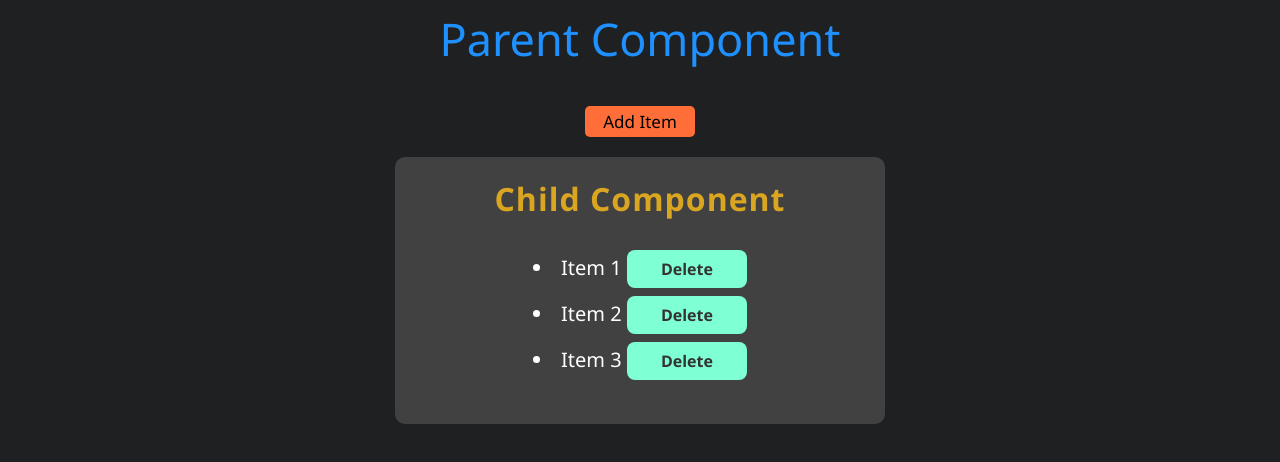
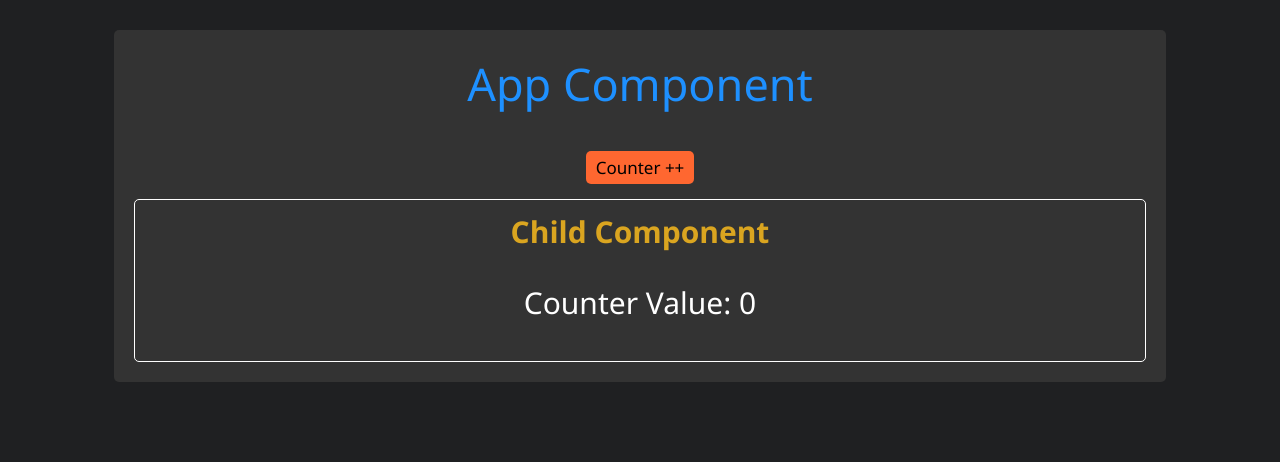
Before and after one commit to tee2490/AngularBasic, an Angular app: page / in a window 1280 px wide. Shown: the top 462 px of the page. Built offline with nearby package versions, Linux system fonts and the light colour scheme.

Commit message:
Section05 Property Decorators - @ViewChild

```diff
--- a/src/app/app.component.css
+++ b/src/app/app.component.css
@@ -9,11 +9,17 @@ button {
   display: block;
   margin: 0 auto;
   margin-bottom: 15px;
-  width: 110px;
   border: 0;
-  padding: 4px;
+  padding: 5px 10px;
   outline: 0;
-  background-color: #ff6d38;
+  background-color: #ff6730;
   font-size: 17px;
   border-radius: 5px;
 }
+div {
+  background-color: #333;
+  border-radius: 5px;
+  padding: 20px;
+  width: 80%;
+  margin: 30px auto;
+}
--- a/src/app/app.component.html
+++ b/src/app/app.component.html
@@ -1,9 +1,5 @@
-<h2>Parent Component</h2>
-<button (click)="addItem()">Add Item</button>
-
-@if (itemsArr.length > 0) {
-  <app-child
-    [items]="itemsArr"
-    (itemDeleted)="deleteItem($event)"
-  ></app-child>
-}
+<div>
+  <h2>App Component</h2>
+  <button #btnIncr (click)="incrChildCounter()">Increment Counter</button>
+  <app-child></app-child>
+</div>
--- a/src/app/app.component.ts
+++ b/src/app/app.component.ts
@@ -1,4 +1,4 @@
-import { Component, OnInit } from '@angular/core';
+import { AfterViewInit, Component, ElementRef, ViewChild } from '@angular/core';
 import { RouterOutlet } from '@angular/router';
 import { CommonModule } from '@angular/common';
 import { FormsModule } from '@angular/forms';
@@ -11,19 +11,17 @@ import { ChildComponent } from './child/child.component';
   templateUrl: './app.component.html',
   styleUrl: './app.component.css',
 })
-export class AppComponent implements OnInit {
-  itemsArr: string[] = ['Item 1', 'Item 2', 'Item 3'];
+export class AppComponent implements AfterViewInit {
+  @ViewChild(ChildComponent) childComponent?: ChildComponent;
+  @ViewChild('btnIncr') btnRef?: ElementRef<HTMLButtonElement>;
 
-  addItem() {
-    const newItem = `Item ${this.itemsArr.length + 1}`;
-    this.itemsArr.push(newItem);
+  incrChildCounter() {
+    console.log(this.childComponent);
+    this.childComponent?.incrCounter();
   }
-  deleteItem(index: number) {
-    if (index >= 0 && index < this.itemsArr.length) {
-      this.itemsArr.splice(index, 1);
+  ngAfterViewInit(): void {
+    if (this.btnRef?.nativeElement) {
+      this.btnRef.nativeElement.innerHTML = 'Counter ++';
     }
   }
-  ngOnInit(): void {
-    console.log('App Component is initialized');
-  }
 }
--- a/src/app/child/child.component.css
+++ b/src/app/child/child.component.css
@@ -1,54 +1,17 @@
 div {
-  background-color: #414141;
-  width: 100%;
-  max-width: 450px;
-  margin: 20px auto;
-  border-radius: 10px;
-  padding: 20px;
-  display: flex;
-  flex-direction: column;
-  align-items: center;
-  justify-content: center;
+  border: 1px solid;
+  max-width: 80vw;
+  margin: 0 auto;
+  padding: 8px;
+  border-radius: 5px;
 }
-
 h3 {
   text-align: center;
-  font-size: 2rem;
+  font-size: 30px;
   color: goldenrod;
-  margin-top: 0;
-  margin-bottom: 10px;
-  letter-spacing: 1px;
+  margin-top: 3px;
 }
-
-button {
-  width: 120px;
-  border: none;
-  padding: 8px 12px;
-  outline: none;
-  background-color: aquamarine;
-  color: #333;
-  font-size: 1rem;
-  font-weight: bold;
-  border-radius: 8px;
-  cursor: pointer;
-  transition: background-color 0.3s ease, transform 0.2s ease;
+p {
+  text-align: center;
+  font-size: 30px;
 }
-
-button:hover {
-  background-color: #33b5b5;
-  transform: translateY(-3px);
-}
-
-ul {
-  list-style-type: disc;
-  text-align: center;
-  padding-left: 0;
-  margin-top: 20px;
-}
-
-li {
-  margin-bottom: 8px;
-  font-size: 1.25rem;
-  list-style-position: inside;
-  color: white;
-}
--- a/src/app/child/child.component.html
+++ b/src/app/child/child.component.html
@@ -1,11 +1,4 @@
 <div>
   <h3>Child Component</h3>
-  <ul>
-    @for (item of items; track $index; let i = $index) {
-      <li>
-        {{ item }}
-        <button (click)="deleteIndex(i)">Delete</button>
-      </li>
-    }
-  </ul>
+  <p>Counter Value: {{ count }}</p>
 </div>
--- a/src/app/child/child.component.ts
+++ b/src/app/child/child.component.ts
@@ -1,6 +1,5 @@
-import { Component, Input, OnDestroy, OnInit, Output } from '@angular/core';
+import { Component } from '@angular/core';
 import { CommonModule } from '@angular/common';
-import { EventEmitter } from '@angular/core';
 
 @Component({
   selector: 'app-child',
@@ -9,18 +8,10 @@ import { EventEmitter } from '@angular/core';
   templateUrl: './child.component.html',
   styleUrl: './child.component.css',
 })
-export class ChildComponent implements OnInit, OnDestroy {
-  @Input() items: string[] = [];
-  @Output() itemDeleted = new EventEmitter<number>();
+export class ChildComponent {
+  count: number = 0;
 
-  deleteIndex(index: number) {
-    this.itemDeleted.emit(index);
-  }
-
-  ngOnInit(): void {
-    console.log('Child Component is initialized');
-  }
-  ngOnDestroy(): void {
-    console.log('Child Component is destroyed');
+  incrCounter() {
+    this.count++;
   }
 }
```
